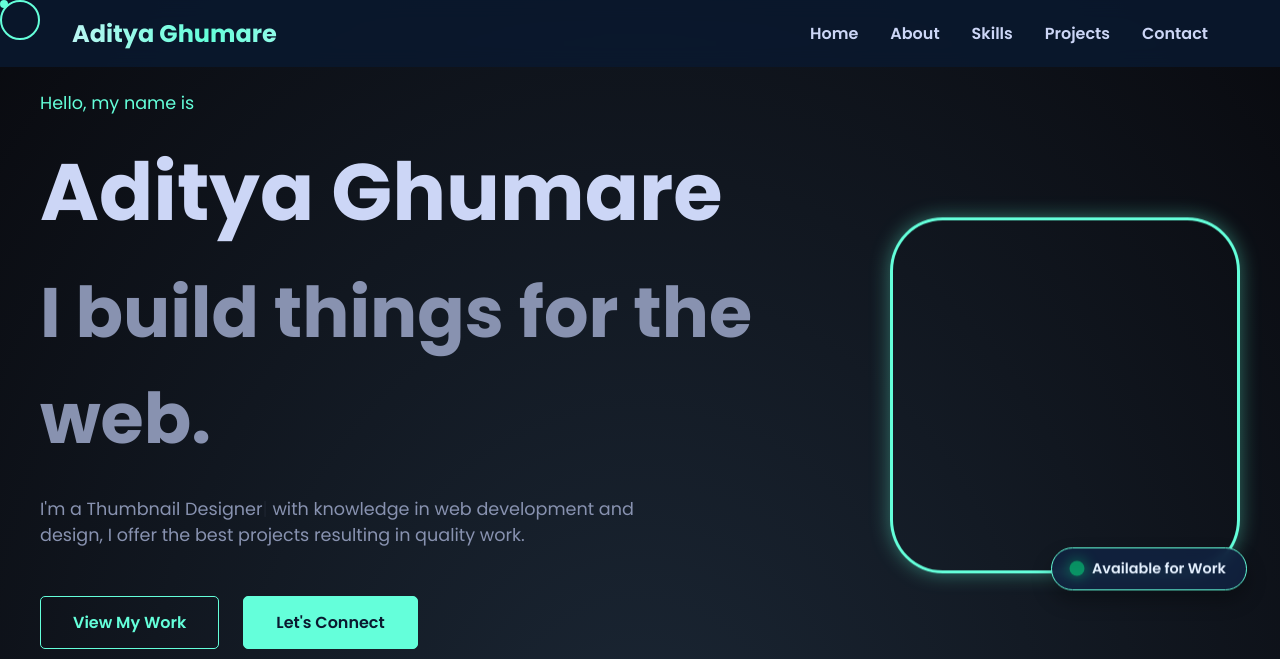
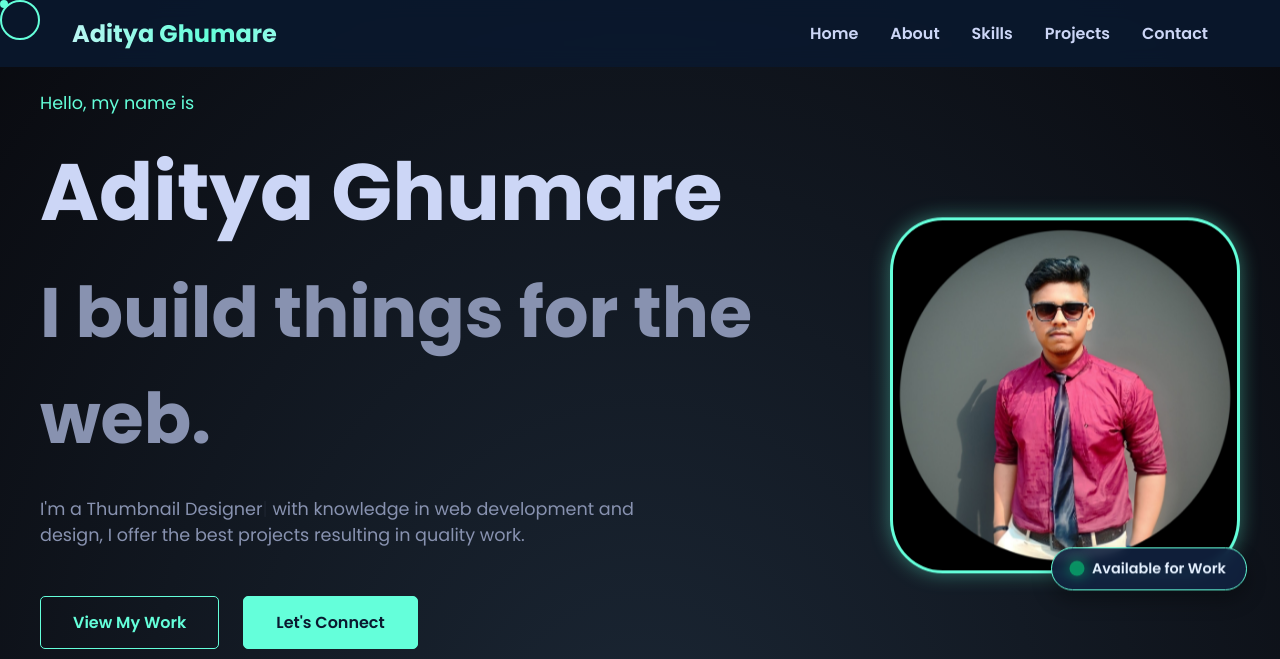
Before and after one commit to ADITYA1143/ADITYA1143.github.io, a plain HTML site: page index.html in a window 1280 px wide. Shown: the top 659 px of the page. Drawn offline with nearby package versions, Linux system fonts and the light colour scheme.

Commit message:
Update style.css

```diff
--- a/style.css
+++ b/style.css
@@ -41,7 +41,7 @@ nav { display: flex; justify-content: space-between; align-items: center; max-wi
 .hero-content { display: flex; flex-wrap: wrap; align-items: center; justify-content: center; max-width: 1200px; width: 100%; gap: 4rem; }
 .hero-text { flex: 2; min-width: 300px; }
 .hero-image-container { flex: 1; display: flex; justify-content: center; align-items: center; min-width: 250px; max-width: 350px; }
-.hero-image { width: 100%; padding-bottom: 100%; background-image: url('YOUR_IMAGE_URL_HERE'); background-size: cover; background-position: center; border-radius: 15%; border: 3px solid var(--accent-color); box-shadow: 0 0 20px rgba(100, 255, 218, 0.4); transition: transform 0.3s ease, box-shadow 0.3s ease; animation: float 6s ease-in-out infinite; position: relative; }
+.hero-image { width: 100%; padding-bottom: 100%; background-image: url('aditya-profile.jpg'); background-size: cover; background-position: center; border-radius: 15%; border: 3px solid var(--accent-color); box-shadow: 0 0 20px rgba(100, 255, 218, 0.4); transition: transform 0.3s ease, box-shadow 0.3s ease; animation: float 6s ease-in-out infinite; position: relative; }
 @keyframes float { 0% { transform: translateY(0px); } 50% { transform: translateY(-20px); } 100% { transform: translateY(0px); } }
 
 /* Hero Text & Buttons */
@@ -207,4 +207,5 @@ footer {
 
 footer p {
     margin: 0; /* Removes default paragraph margins that might shift text */
+
 }
```
